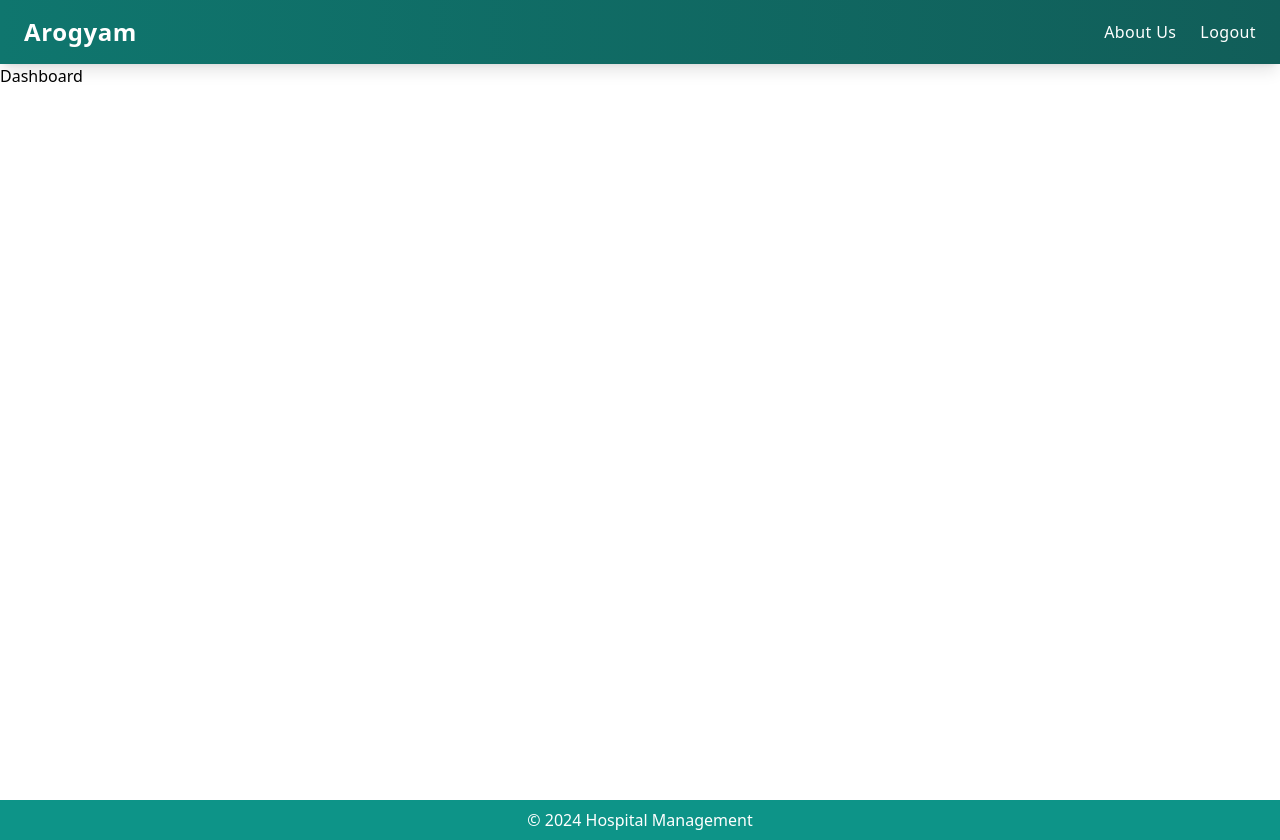
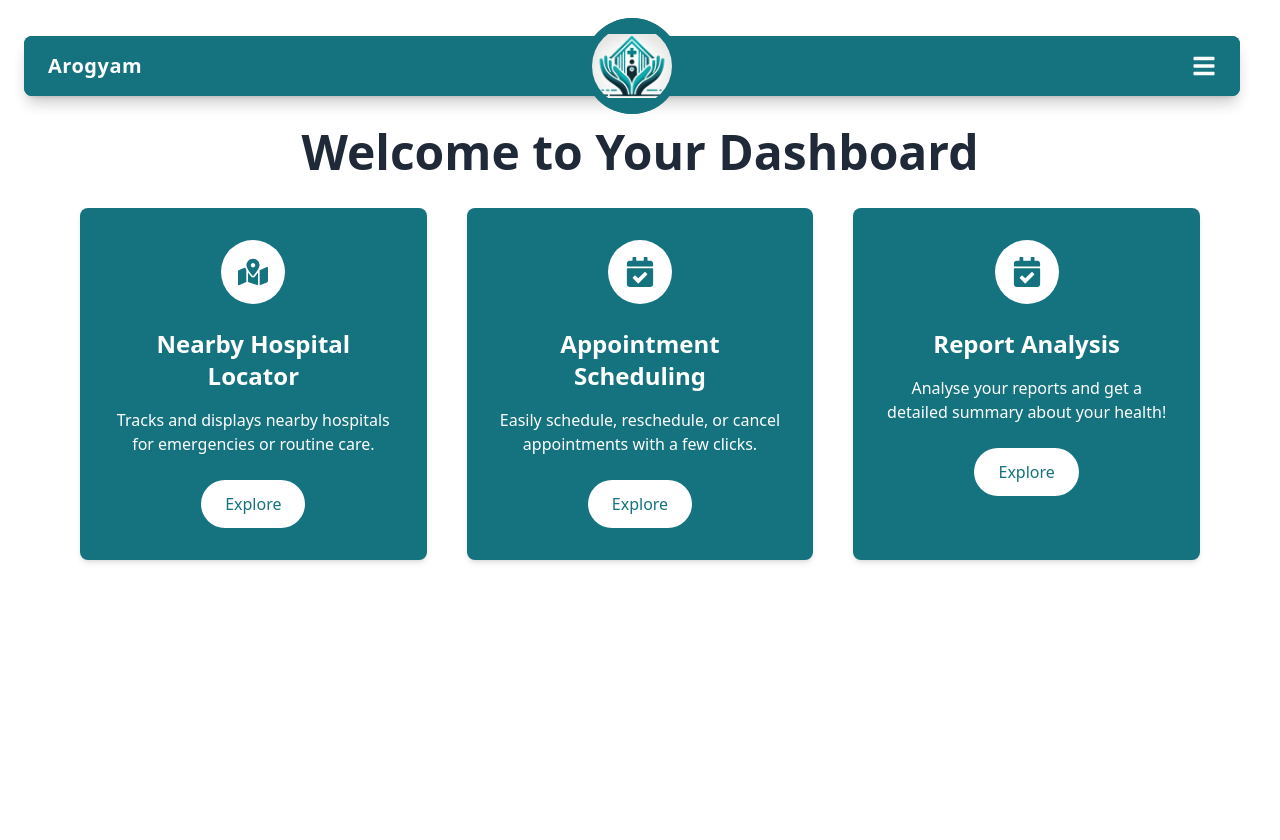
Before and after one commit to SakshhamTheCoder/BITS_HACK_HMS, a React (Vite) app in the folder frontend/: page / in a window 1280 px wide. Built offline with nearby package versions, Linux system fonts and the light colour scheme; no server answers; sample sign-in values are in the browser's storage.

Commit message:
frontend fixed

```diff
--- a/frontend/src/components/Footer.jsx
+++ b/frontend/src/components/Footer.jsx
@@ -2,9 +2,9 @@ import React from 'react';
 
 function Footer() {
   return (
-    <footer className="bg-teal-600 text-white py-2">
+    <footer className="bg-white text-white py-2">
       <div className="container mx-auto text-center">
-        <p>&copy; 2024 Hospital Management</p>
+        <p>&copy; </p>
       </div>
     </footer>
   );
--- a/frontend/src/components/Navbar.jsx
+++ b/frontend/src/components/Navbar.jsx
@@ -7,6 +7,7 @@ import {
 } from "firebase/auth";
 import { auth, db } from "../helpers/firebase";
 import { doc, setDoc } from "firebase/firestore";
+import { FaBars } from "react-icons/fa";
 
 function Modal({ loginOrRegister, onClose }) {
   const [email, setEmail] = useState("");
@@ -127,43 +128,69 @@ function Navbar() {
       alert(error.message);
     }
   };
+  const [isMenuOpen, setIsMenuOpen] = useState(false);
 
   return (
     <>
-      <nav className="bg-gradient-to-r from-teal-700 to-teal-800 text-white fixed w-full shadow-lg z-10 top-0">
-        <div className="container mx-auto px-6 flex justify-between items-center py-4">
-          <div className="text-2xl font-bold tracking-wide hover:scale-110 transition-transform duration-300">
+ <nav className="bg-[#14737e] text-white fixed w-[calc(100%-4rem)] shadow-lg z-10 top-9 mx-6 rounded-lg">
+      <div className="relative container mx-auto px-6 flex items-center justify-between py-4">
+        {/* Left Section */}
+        <div className="text-xl font-bold tracking-wide">
           <Link to="/" className="hover:text-yellow-100">
             Arogyam
           </Link>
         </div>
-          <ul className="hidden md:flex space-x-6 items-center">
-            <li className="cursor-pointer hover:text-yellow-200 transition duration-300 tracking-wide">
+
+        {/* Centered Logo */}
+        <div className="absolute inset-0 flex justify-center items-center">
+          <div className="rounded-full bg-[#14737e] w-24 h-24 flex justify-center items-center">
+            <img
+              src="arogyamlogo.jpg"
+              alt="Arogyam Logo"
+              className="w-20 h-20 rounded-full object-contain"
+            />
+          </div>
+        </div>
+
+        <div className="relative">
+          <FaBars
+            className="text-2xl cursor-pointer hover:scale-110 transition-transform duration-300"
+            onClick={() => setIsMenuOpen(!isMenuOpen)}
+          />
+          {/* Dropdown Menu */}
+          {isMenuOpen && (
+            <ul className="absolute right-0 mt-2 bg-white text-black shadow-lg rounded-lg py-2 w-40">
+              <li className="px-4 py-2 hover:bg-[#125e66] cursor-pointer">
                 <Link to="/AboutUs">About Us</Link>
               </li>
               {auth.currentUser !== null ? (
                 <li
-                onClick={handleLogout}
-                className="cursor-pointer hover:text-yellow-200 transition duration-300 tracking-wide"
+                  onClick={() => {
+                    handleLogout();
+                    setIsMenuOpen(false);
+                  }}
+                  className="px-4 py-2 hover:bg-[#125e66] cursor-pointer"
                 >
                   Logout
                 </li>
               ) : (
                 <>
                   <li
-                  className="cursor-pointer hover:text-yellow-200 transition duration-300 tracking-wide"
+                    className="px-4 py-2 hover:bg-[#125e66] cursor-pointer"
                     onClick={() => {
                       setIsLogin(true);
                       setIsModalOpen(true);
+                      setIsMenuOpen(false);
                     }}
                   >
                     Login
                   </li>
                   <li
-                  className="cursor-pointer hover:text-yellow-200 transition duration-300 tracking-wide"
+                    className="px-4 py-2 hover:bg-[#125e66] cursor-pointer"
                     onClick={() => {
                       setIsLogin(false);
                       setIsModalOpen(true);
+                      setIsMenuOpen(false);
                     }}
                   >
                     Register
@@ -171,8 +198,13 @@ function Navbar() {
                 </>
               )}
             </ul>
+          )}
+        </div>
       </div>
     </nav>
+
+
+
       {isModalOpen && (
         <Modal
           loginOrRegister={isLogin}
--- a/frontend/src/pages/Dashboard.jsx
+++ b/frontend/src/pages/Dashboard.jsx
@@ -1,8 +1,154 @@
 import React from 'react';
+import Navbar from '../components/Navbar';
+import { Link } from 'react-router-dom';
+import { motion } from 'framer-motion';
+import { FaMapMarkedAlt, FaCalendarCheck } from 'react-icons/fa';
 
 const Dashboard = () => {
+    // Animation Variants
+    const containerVariants = {
+        hidden: { opacity: 0, scale: 0.9 },
+        visible: {
+            opacity: 1,
+            scale: 1,
+            transition: { delayChildren: 0.3, staggerChildren: 0.2 },
+        },
+    };
+
+    const itemVariants = {
+        hidden: { opacity: 0, y: 50 },
+        visible: { opacity: 1, y: 0, transition: { duration: 0.6 } },
+    };
+
+    const headingVariants = {
+        hidden: { opacity: 0, y: -50, rotate: -10, scale: 0.8 },
+        visible: {
+            opacity: 1,
+            y: 0,
+            rotate: 0,
+            scale: 1,
+            transition: {
+                duration: 1,
+                ease: 'easeOut',
+                type: 'spring',
+                stiffness: 200,
+            },
+        },
+    };
+
     return (
-        <div className='py-16 min-h-screen'>Dashboard</div>
+        <div className='py-16 min-h-screen overflow-hidden'>
+            <Navbar />
+            <div className="mt-16 text-center">
+                <motion.h1
+                    variants={headingVariants}
+                    initial="hidden"
+                    animate="visible"
+                    className="text-5xl font-extrabold text-gray-800 mb-8"
+                >
+                    Welcome to Your Dashboard
+                </motion.h1>
+            </div>
+            {/* Section Content */}
+            <motion.div
+                variants={containerVariants}
+                initial="hidden"
+                animate="visible"
+                className="px-6 md:px-20"
+            >
+                <div className="grid grid-cols-1 sm:grid-cols-2 md:grid-cols-3 gap-10">
+                    {/* Feature 1 */}
+                    <motion.div
+                        variants={itemVariants}
+                        whileHover={{ scale: 1.05 }}
+                        className="bg-[#14737e] shadow-md rounded-lg p-8 hover:shadow-lg transition duration-300 flex flex-col items-center text-center"
+                    >
+                        <div className="flex items-center justify-center bg-white rounded-full w-16 h-16 mb-6">
+                            <FaMapMarkedAlt className="text-[#14737e] text-3xl" />
+                        </div>
+                        <h3 className="text-2xl font-semibold text-white mb-4">
+                            Nearby Hospital Locator
+                        </h3>
+                        <p className="text-white mb-6">
+                            Tracks and displays nearby hospitals for emergencies or routine
+                            care.
+                        </p>
+                        <Link to="/nearby">
+                            <motion.button
+                                whileHover={{
+                                    scale: 1.1,
+                                    backgroundColor: '#FFFFFF',
+                                }}
+                                whileTap={{ scale: 0.9 }}
+                                className="px-6 py-3 bg-white text-[#14737e] font-medium rounded-full hover:bg-[#0f8273] transition duration-300"
+                            >
+                                Explore
+                            </motion.button>
+                        </Link>
+                    </motion.div>
+
+                    {/* Feature 2 */}
+                    <motion.div
+                        variants={itemVariants}
+                        whileHover={{ scale: 1.05 }}
+                        className="bg-[#14737e] shadow-md rounded-lg p-8 hover:shadow-lg transition duration-300 flex flex-col items-center text-center"
+                    >
+                        <div className="flex items-center justify-center bg-white rounded-full w-16 h-16 mb-6">
+                            <FaCalendarCheck className="text-[#14737e] text-3xl" />
+                        </div>
+                        <h3 className="text-2xl font-semibold text-white mb-4">
+                            Appointment Scheduling
+                        </h3>
+                        <p className="text-white mb-6">
+                            Easily schedule, reschedule, or cancel appointments with a few
+                            clicks.
+                        </p>
+                        <Link to="/appointment">
+                            <motion.button
+                                whileHover={{
+                                    scale: 1.1,
+                                    backgroundColor: '#FFFFFF',
+                                }}
+                                whileTap={{ scale: 0.9 }}
+                                className="px-6 py-3 bg-white text-[#14737e] font-medium rounded-full hover:bg-[#0f8273] transition duration-300"
+                            >
+                                Explore
+                            </motion.button>
+                        </Link>
+                    </motion.div>
+
+                    {/* Feature 3 */}
+                    <motion.div
+                        variants={itemVariants}
+                        whileHover={{ scale: 1.05 }}
+                        className="bg-[#14737e] shadow-md rounded-lg p-8 hover:shadow-lg transition duration-300 flex flex-col items-center text-center"
+                    >
+                        <div className="flex items-center justify-center bg-white rounded-full w-16 h-16 mb-6">
+                            <FaCalendarCheck className="text-[#14737e] text-3xl" />
+                        </div>
+                        <h3 className="text-2xl font-semibold text-white mb-4">
+                            Report Analysis
+                        </h3>
+                        <p className="text-white mb-6">
+                            Analyse your reports and get a detailed summary about your
+                            health!
+                        </p>
+                        <Link to="/report">
+                            <motion.button
+                                whileHover={{
+                                    scale: 1.1,
+                                    backgroundColor: '#FFFFFF',
+                                }}
+                                whileTap={{ scale: 0.9 }}
+                                className="px-6 py-3 bg-white text-[#14737e] font-medium rounded-full hover:bg-[#0f8273] transition duration-300"
+                            >
+                                Explore
+                            </motion.button>
+                        </Link>
+                    </motion.div>
+                </div>
+            </motion.div>
+        </div>
     );
 };
 
--- a/frontend/src/pages/Home.jsx
+++ b/frontend/src/pages/Home.jsx
@@ -1,50 +1,17 @@
 import React from "react";
 import { Link } from "react-router-dom";
-import Slider from "react-slick";
-import "slick-carousel/slick/slick.css";
-import "slick-carousel/slick/slick-theme.css";
 import { motion, useAnimation } from "framer-motion";
 import { FaMapMarkedAlt, FaCalendarCheck } from "react-icons/fa";
 import { useInView } from "react-intersection-observer";
 
 function HeroSection() {
-  const sliderSettings = {
-    dots: true,
-    infinite: true,
-    speed: 500,
-    slidesToShow: 1,
-    slidesToScroll: 1,
-    autoplay: true,
-    autoplaySpeed: 3000,
-  };
-
   return (
-    <section className="bg-gradient-to-b from-black via-gray-800 to-gray-900 py-16 text-center relative pt-24">
-      <div className="container mx-auto">
-        <Slider {...sliderSettings}>
-          <div>
-            <img
-              src="/pic1.jpeg"
-              alt=""
-              className="w-full h-[450px] object-cover mx-auto rounded-lg shadow-lg"
-            />
-          </div>
-          <div>
-            <img
-              src="/pic2.jpeg"
-              alt=""
-              className="w-full h-[450px] object-cover mx-auto rounded-lg shadow-lg"
-            />
-          </div>
-          <div>
-            <img
-              src="/pic3.jpeg"
-              alt=""
-              className="w-full h-[450px] object-cover mx-auto rounded-lg shadow-lg"
-            />
-          </div>
-        </Slider>
-      </div>
+    <section className="bg-white py-6 text-center relative pt-0">
+        <img
+          src="hms.jpg" // Add the image URL here
+          alt=""
+          className="w-full h-full object-cover"
+        />
     </section>
   );
 }
@@ -96,7 +63,7 @@ function FeaturesSection() {
     <section
       id="dashboard"
       ref={ref}
-      className="py-16 bg-gradient-to-b from-gray-800 via-gray-950 to-gray-900"
+      className="py-0 bg-white text-gray-800 mt-16"
     >
       <div className="container mx-auto">
         {/* Creative Section Heading */}
@@ -107,31 +74,18 @@ function FeaturesSection() {
           className="text-center mb-12"
         >
           <motion.h1
-            className="text-5xl justify-center text-center md:text-6xl font-extrabold text-transparent bg-clip-text bg-gradient-to-r from-gray-300 via-teal-600 to-gray-300 inline-block tracking-wide"
+            className="text-5xl justify-center text-center md:text-6xl font-extrabold text-[#14737e] bg-clip-text bg-gray-400 inline-block tracking-wide"
             initial={{ rotate: 0, scale: 1, textShadow: "none" }} // Initial state
             whileHover={{
               scale: 1.1,
-              rotate: 5,
-              textShadow: "0px 0px 12px rgba(0, 150, 130, 0.8)", // Effects while hovering
               transition: {
                 duration: 1, // Duration for the hover effect
                 type: "spring", // Smooth spring transition
-              }
-            }}
-            animate={{
-              rotate: 0, // Reset rotation after hover
-              scale: 1, // Reset scale after hover
-              textShadow: "none", // Reset text shadow after hover
-              transition: {
-                duration: 1, // Duration for the reset effect
-                delay: 1, // Delay the reset effect to start after 1 second
-                type: "spring", // Smooth spring transition
-              }
+              },
             }}
           >
             Why Choose Us?
           </motion.h1>
-
         </motion.div>
 
         {/* Section Content */}
@@ -143,25 +97,25 @@ function FeaturesSection() {
         >
           <motion.p
             variants={itemVariants}
-            className="text-lg text-gray-400 text-center mb-12 leading-relaxed"
+            className="text-lg text-gray-900 text-center mb-12 leading-relaxed"
           >
             Our platform provides cutting-edge solutions for your healthcare
             needs, ensuring convenience and efficiency at every step.
           </motion.p>
-          <div className="grid grid-cols-1 md:grid-cols-2 gap-10">
+          <div className="grid grid-cols-1 sm:grid-cols-2 md:grid-cols-3 gap-10">
             {/* Feature 1 */}
             <motion.div
               variants={itemVariants}
               whileHover={{ scale: 1.05 }}
-              className="bg-gray-800 shadow-md rounded-lg p-8 hover:shadow-lg transition duration-300 flex flex-col items-center text-center"
+              className="bg-[#14737e] shadow-md rounded-lg p-8 hover:shadow-lg transition duration-300 flex flex-col items-center text-center"
             >
-              <div className="flex items-center justify-center bg-gray-700 rounded-full w-16 h-16 mb-6">
-                <FaMapMarkedAlt className="text-teal-500 text-3xl" />
+              <div className="flex items-center justify-center bg-white rounded-full w-16 h-16 mb-6">
+                <FaMapMarkedAlt className="text-[#14737e] text-3xl" />
               </div>
-              <h3 className="text-2xl font-semibold text-gray-200 mb-4">
+              <h3 className="text-2xl font-semibold text-white mb-4">
                 Nearby Hospital Locator
               </h3>
-              <p className="text-gray-400 mb-6">
+              <p className="text-white mb-6">
                 Tracks and displays nearby hospitals for emergencies or routine
                 care.
               </p>
@@ -169,10 +123,10 @@ function FeaturesSection() {
                 <motion.button
                   whileHover={{
                     scale: 1.1,
-                    backgroundColor: "rgb(15, 130, 115)",
+                    backgroundColor: "#FFFFFF",
                   }}
                   whileTap={{ scale: 0.9 }}
-                  className="px-6 py-3 bg-teal-600 text-white font-medium rounded-full hover:bg-teal-700 transition duration-300"
+                  className="px-6 py-3 bg-white text-[#14737e] font-medium rounded-full hover: transition duration-300"
                 >
                   Explore
                 </motion.button>
@@ -183,66 +137,68 @@ function FeaturesSection() {
             <motion.div
               variants={itemVariants}
               whileHover={{ scale: 1.05 }}
-              className="bg-gray-800 shadow-md rounded-lg p-8 hover:shadow-lg transition duration-300 flex flex-col items-center text-center"
+              className="bg-[#14737e] shadow-md rounded-lg p-8 hover:shadow-lg transition duration-300 flex flex-col items-center text-center"
             >
-              <div className="flex items-center justify-center bg-gray-700 rounded-full w-16 h-16 mb-6">
-                <FaCalendarCheck className="text-teal-500 text-3xl" />
+              <div className="flex items-center justify-center bg-white rounded-full w-16 h-16 mb-6">
+                <FaCalendarCheck className="text-[#14737e] text-3xl" />
               </div>
-              <h3 className="text-2xl font-semibold text-gray-200 mb-4">
+              <h3 className="text-2xl font-semibold text-white mb-4">
                 Appointment Scheduling
               </h3>
-              <p className="text-gray-400 mb-6">
+              <p className="text-white mb-6">
                 Easily schedule, reschedule, or cancel appointments with a few
                 clicks.
               </p>
               <Link to="/appointment">
-                <motion.button
+              <motion.button
                   whileHover={{
                     scale: 1.1,
-                    backgroundColor: "rgb(15, 130, 115)",
+                    backgroundColor: "#FFFFFF",
                   }}
                   whileTap={{ scale: 0.9 }}
-                  className="px-6 py-3 bg-teal-600 text-white font-medium rounded-full hover:bg-teal-700 transition duration-300"
+                  className="px-6 py-3 bg-white text-[#14737e] font-medium rounded-full hover: transition duration-300"
                 >
                   Explore
                 </motion.button>
               </Link>
             </motion.div>
 
+            {/* Feature 3 */}
             <motion.div
               variants={itemVariants}
               whileHover={{ scale: 1.05 }}
-              className="bg-gray-800 shadow-md rounded-lg p-8 hover:shadow-lg transition duration-300 flex flex-col items-center text-center"
+              className="bg-[#14737e] shadow-md rounded-lg p-8 hover:shadow-lg transition duration-300 flex flex-col items-center text-center"
             >
-              <div className="flex items-center justify-center bg-gray-700 rounded-full w-16 h-16 mb-6">
-                <FaCalendarCheck className="text-teal-500 text-3xl" />
+              <div className="flex items-center justify-center bg-white rounded-full w-16 h-16 mb-6">
+                <FaCalendarCheck className="text-[#14737e] text-3xl" />
               </div>
-              <h3 className="text-2xl font-semibold text-gray-200 mb-4">
+              <h3 className="text-2xl font-semibold text-white mb-4">
                 Report Analysis
               </h3>
-              <p className="text-gray-400 mb-6">
-                Analyse your reports and get a detailed summary about your health!
+              <p className="text-white mb-6">
+                Analyse your reports and get a detailed summary about your
+                health!
               </p>
               <Link to="/report">
-                <motion.button
+              <motion.button
                   whileHover={{
                     scale: 1.1,
-                    backgroundColor: "rgb(15, 130, 115)",
+                    backgroundColor: "#FFFFFF",
                   }}
                   whileTap={{ scale: 0.9 }}
-                  className="px-6 py-3 bg-teal-600 text-white font-medium rounded-full hover:bg-teal-700 transition duration-300"
+                  className="px-6 py-3 bg-white text-[#14737e] font-medium rounded-full hover: transition duration-300"
                 >
                   Explore
                 </motion.button>
               </Link>
             </motion.div>
-
           </div>
         </motion.div>
       </div>
     </section>
   );
 }
+
 
 function Home() {
   return (
```
Also changed, not shown: frontend/public/arogyamlogo.jpg (added), frontend/public/hms.jpg (added). Lines whose indentation alone changed are shown as unchanged.
